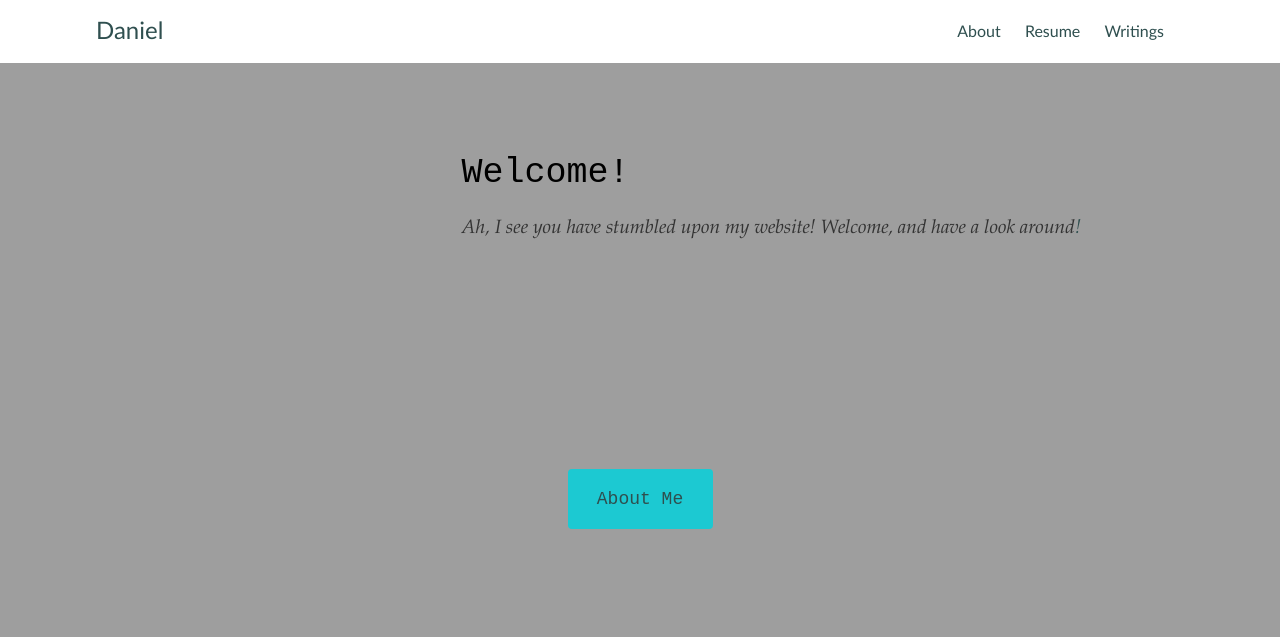
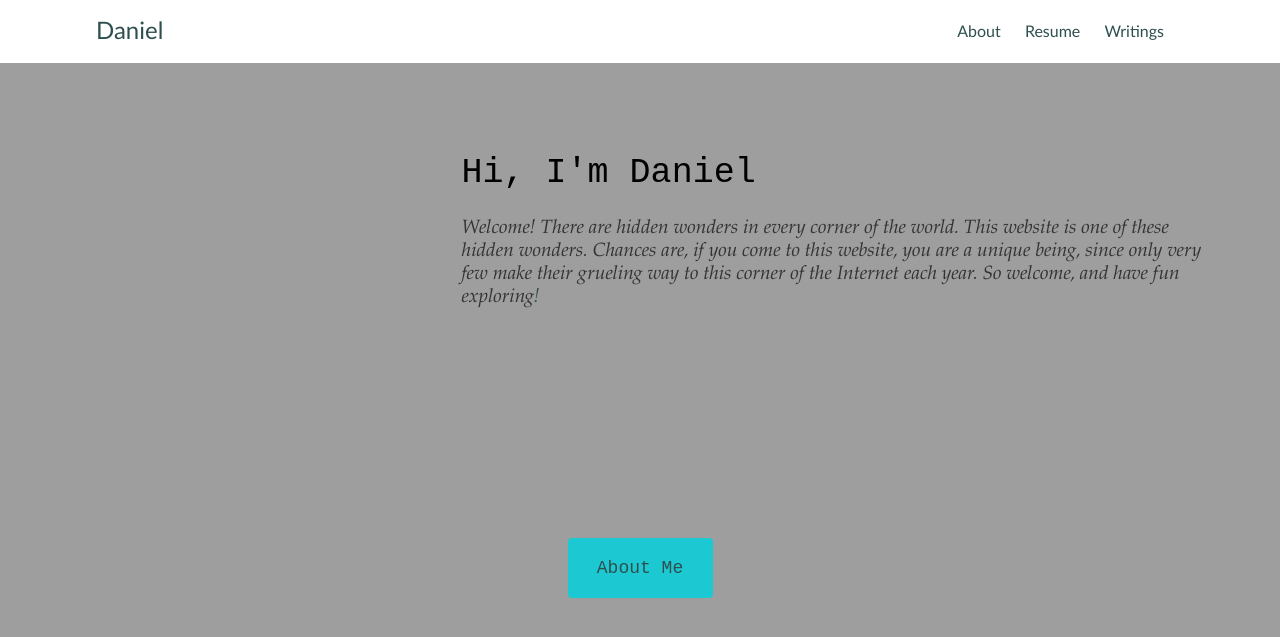
Before and after one commit to Calculasians/calculasians.github.io, a Jekyll site: the page built from index.html, in a window 1280 px wide and 900 px high. Shown: the top 637 px of the window. Built offline with Jekyll 4.4.1, drawn with Linux system fonts in a browser that asks for light colours.

Commit message:
Update index.html

```diff
--- a/index.html
+++ b/index.html
@@ -4,9 +4,13 @@ title: A Website in the Making
 ---
 <div class="cover-page">
 	<div class="cover-page-text">
-		<h1>Welcome! </h1>
+		<h1>Hi, I'm Daniel</h1>
 		<!--add a hidden feature (link) at the last '!' -->
-		<p class="sub-header">Ah, I see you have stumbled upon my website! Welcome, and have a look around<a>!</a></p>
+		<p class="sub-header">Welcome!
+			There are hidden wonders in every corner of the world. This website is one of these hidden wonders.
+			Chances are, if you come to this website, you are a unique being, since only very few make their
+			grueling way to this corner of the Internet each year.
+			So welcome, and have fun exploring<a>!</a></p>
 	</div>
 	<div class="wrap-button">
 		<button type="button" class="main-button"><a href="#about-page"><span>About Me</span></a></button>
```
